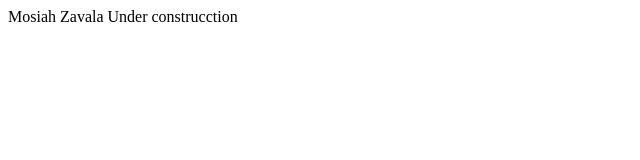
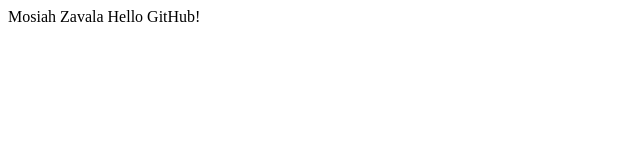
Before and after one commit to mzavalaf/mzavala.github.io, a plain HTML site: page index.html in a window 1280 px wide. Shown: the full height of the page, 0-640 px from the left. Drawn offline with Linux system fonts and the light colour scheme.

Commit message:
Hello
Helllo

```diff
--- a/index.html
+++ b/index.html
@@ -4,6 +4,6 @@
         <title> Mosiah J. Zavala</title>
     </head>
         <body>
-            Mosiah Zavala Under construcction
+            Mosiah Zavala Hello GitHub!
         </body>
     </html>
```
